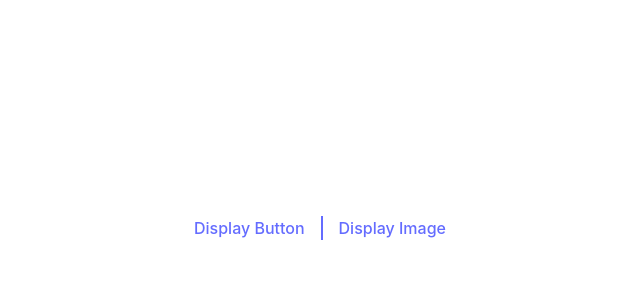
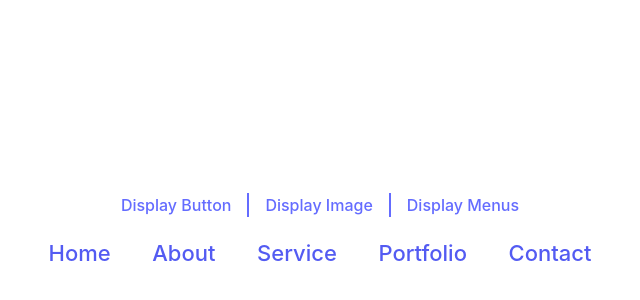
Before and after one commit to andy5566w/vue3-advenced-css, a Vue app: page /menus in a window 1280 px wide. Shown: the part 172-472 px from the top of the page, without its empty margins (320-960 px from the left). Built offline with nearby package versions, Linux system fonts and the light colour scheme.

Commit message:
add Menu and DisplayMenus.vue

```diff
--- a/src/App.vue
+++ b/src/App.vue
@@ -7,6 +7,10 @@ const lists = [
   {
     name: { name: 'displayImg' },
     text: 'display image',
+  },
+  {
+    name: { name: 'displayManu' },
+    text: 'display menus',
   },
 ]
 </script>
--- /dev/null
+++ b/src/components/DisplayMenus.vue
@@ -0,0 +1,9 @@
+<template>
+  <div class="flex flex-col items-center"><GrowingBorderMenu /></div>
+</template>
+
+<script setup>
+import GrowingBorderMenu from '../components/menus/GrowingBorderMenu.vue'
+</script>
+
+<style scoped></style>
--- /dev/null
+++ b/src/components/menus/GrowingBorderMenu.vue
@@ -0,0 +1,53 @@
+<template>
+  <ul class="flex gap-4">
+    <li><a href="#">Home</a></li>
+    <li><a href="#">About</a></li>
+    <li><a href="#">Service</a></li>
+    <li><a href="#">Portfolio</a></li>
+    <li><a href="#">Contact</a></li>
+  </ul>
+</template>
+
+<script></script>
+
+<style lang="scss" scoped>
+a {
+  padding: 0.5rem 0.8rem;
+  font-size: 22px;
+  color: #535bf2;
+  position: relative;
+  background-color: transparent;
+  overflow: hidden;
+  display: inline-block;
+
+  &:before,
+  &:after {
+    content: '';
+    position: absolute;
+    left: 0;
+    width: 100%;
+    height: 2px;
+    background-color: #535bf2;
+    transition: all 0.3s;
+    transform: scaleX(0);
+  }
+
+  &:before {
+    top: 0;
+    transform-origin: left top;
+  }
+
+  &:after {
+    left: 0;
+    bottom: 0;
+    transform-origin: right bottom;
+  }
+
+  &:hover {
+    &:before,
+    &:after {
+      transform: scaleX(1);
+    }
+  }
+}
+</style>
--- a/src/router/index.js
+++ b/src/router/index.js
@@ -10,6 +10,11 @@ const routes = [
     name: 'displayImg',
     component: () => import('../components/DisplayImages.vue'),
   },
+  {
+    path: '/menus',
+    name: 'displayManu',
+    component: () => import('../components/DisplayMenus.vue'),
+  },
 ]
 
 const router = createRouter({
```
